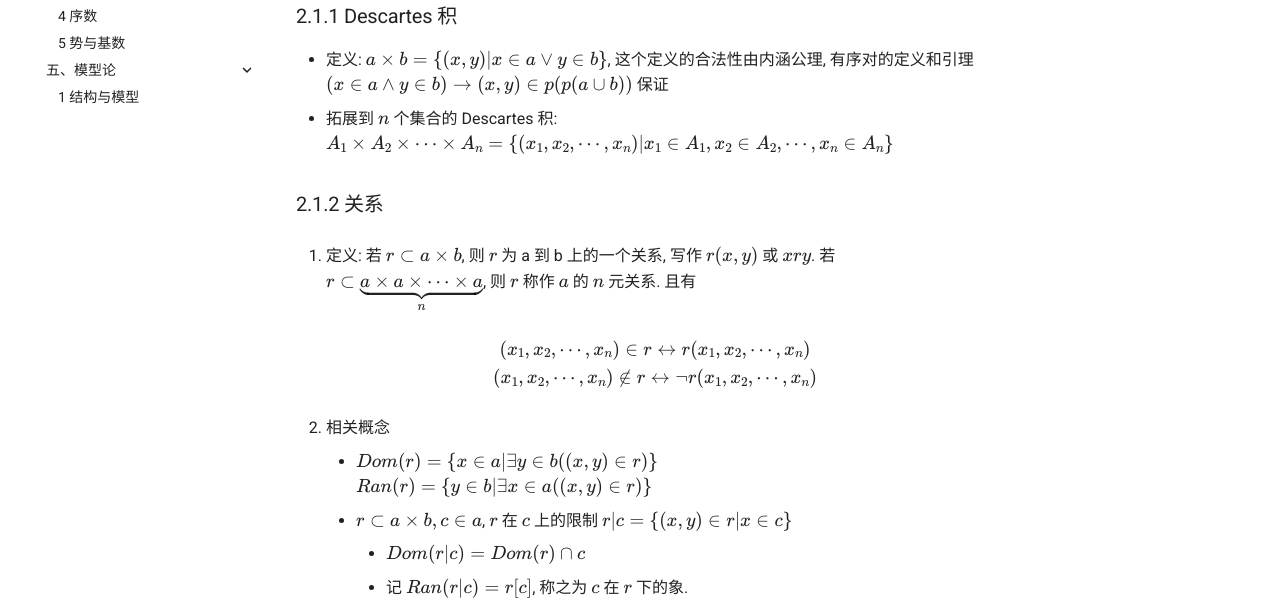
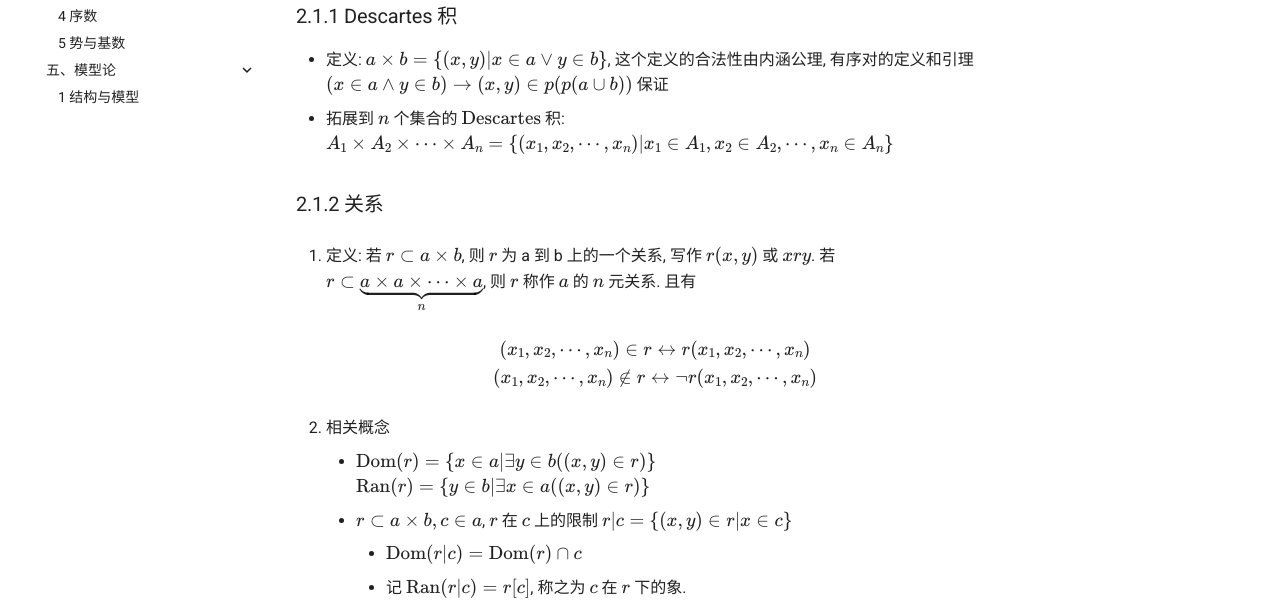
Before and after one commit to ShiinaHiiragi/note, an MkDocs documentation site: the page built from docs/foundation/set/relation.md, in a window 1280 px wide and 900 px high. Shown: the part 278-879 px from the top of the window. Built offline with MkDocs 1.6.1 and Material for MkDocs 9.7.7, drawn with Linux system fonts in a browser that asks for light colours; comment, search, counter and statistics services are not loaded; some of the changed text lies outside the part shown.

Commit message:
change MathJax

```diff
--- a/docs/foundation/set/relation.md
+++ b/docs/foundation/set/relation.md
@@ -3,7 +3,7 @@
 ## 2.1 关系
 ### 2.1.1 Descartes 积
 - 定义: $a\times b=\{(x,y)|x\in a \vee y\in b\}$, 这个定义的合法性由内涵公理, 有序对的定义和引理 $(x\in a \wedge y\in b)\to (x,y)\in \mathcal{p}(\mathcal{p}(a\cup b))$ 保证
-- 拓展到 $n$ 个集合的 Descartes 积: $A_1\times A_2\times \cdots \times A_n=\{(x_1,x_2,\cdots ,x_n)|x_1\in A_1,x_2\in A_2,\cdots ,x_n\in A_n\}$
+- 拓展到 $n$ 个集合的 $\mathrm{Descartes}$ 积: $A_1\times A_2\times \cdots \times A_n=\{(x_1,x_2,\cdots ,x_n)|x_1\in A_1,x_2\in A_2,\cdots ,x_n\in A_n\}$
 
 ### 2.1.2 关系
 1. 定义: 若 $r\subset a\times b$, 则 $r$ 为 a 到 b 上的一个关系, 写作 $r(x,y)$ 或 $xry$. 若 $r\subset \underbrace{a\times a\times \cdots\times a}_n$, 则 $r$ 称作 $a$ 的 $n$ 元关系. 且有
@@ -13,13 +13,13 @@
     $$
 
 2. 相关概念
-    - $Dom(r)=\{x\in a|\exists y\in b((x,y)\in r)\}$
-      $Ran(r)=\{y\in b|\exists x\in a((x,y)\in r)\}$
+    - $\mathrm{Dom}(r)=\{x\in a|\exists y\in b((x,y)\in r)\}$
+      $\mathrm{Ran}(r)=\{y\in b|\exists x\in a((x,y)\in r)\}$
     - $r\subset a\times b,c\in a$, $r$ 在 $c$ 上的限制 $r|c=\{(x,y)\in r|x\in c\}$
-        - $Dom(r|c)=Dom(r)\cap c$
-        - 记 $Ran(r|c)=r[c]$, 称之为 $c$ 在 $r$ 下的象.
+        - $\mathrm{Dom}(r|c)=\mathrm{Dom}(r)\cap c$
+        - 记 $\mathrm{Ran}(r|c)=r[c]$, 称之为 $c$ 在 $r$ 下的象.
           若 $c\subset b$, 则 $r^{-1}[c]$ 为 $c$ 在 $r$ 下的原象
-    - $r^{-1}=\{(y,x)|(x,y)\in r\}$, 于是 $Dom(r^{-1})=Ran(r)$, $Ran(r^{-1})=Dom(r)$
+    - $r^{-1}=\{(y,x)|(x,y)\in r\}$, 于是 $\mathrm{Dom}(r^{-1})=\mathrm{Ran}(r)$, $\mathrm{Ran}(r^{-1})=\mathrm{Dom}(r)$
     - $r\subset a\times b,s\subset b\times c$, 则 $s\circ r=\{(x,z)|\exists y((x,y)\in r\wedge(y,z\in s))\}$, 且有 $(s\circ r)^{-1}=r^{-1}\circ s^{-1}$
 3. 二元关系:  $R\subset a\times a$, 则称 $R$ 是 $a$ 上的一个二元关系
     - 自反性: $\forall x\in a(xRx)$
@@ -54,7 +54,7 @@
     - 逆映射: $f^{-1}=\{(y,x)|(x,y)\in f\}$
 2. 性质
     - 单值性: $(x,y_1)\in f \wedge (x,y_2)\in f\to y_1=y_2$
-    - $f\subset a\times b$, 则 $Dom(f)=a, Ran(f)\subset b$
+    - $f\subset a\times b$, 则 $\mathrm{Dom}(f)=a, \mathrm{Ran}(f)\subset b$
     - $c\subset a$, 则 $f[c]=\{f(x)|x\in c\}$
       $c\subset b$, 则 $f^{-1}[c]=\{x\in a|f(x)\in c\}$
 3. 映射的种类
```
Also changed, not shown: docs/foundation/set/ordinal.md (+8 -2 lines), docs/foundation/set/real.md (+3 -3 lines), docs/foundation/set/zfc.md (+4 -3 lines), docs/index.md (+2 -3 lines), syntax/Syntax.md (+38 -38 lines).
